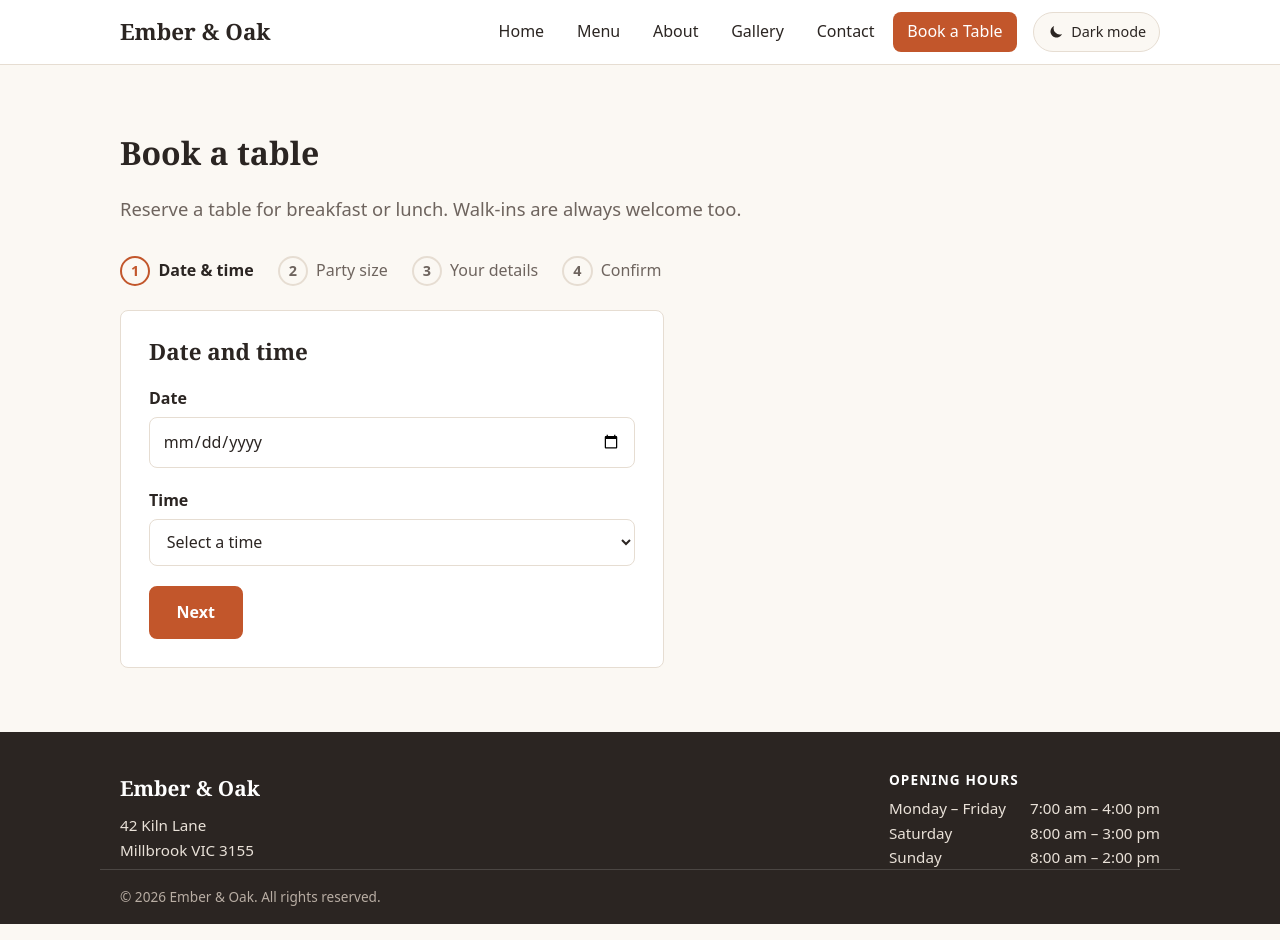
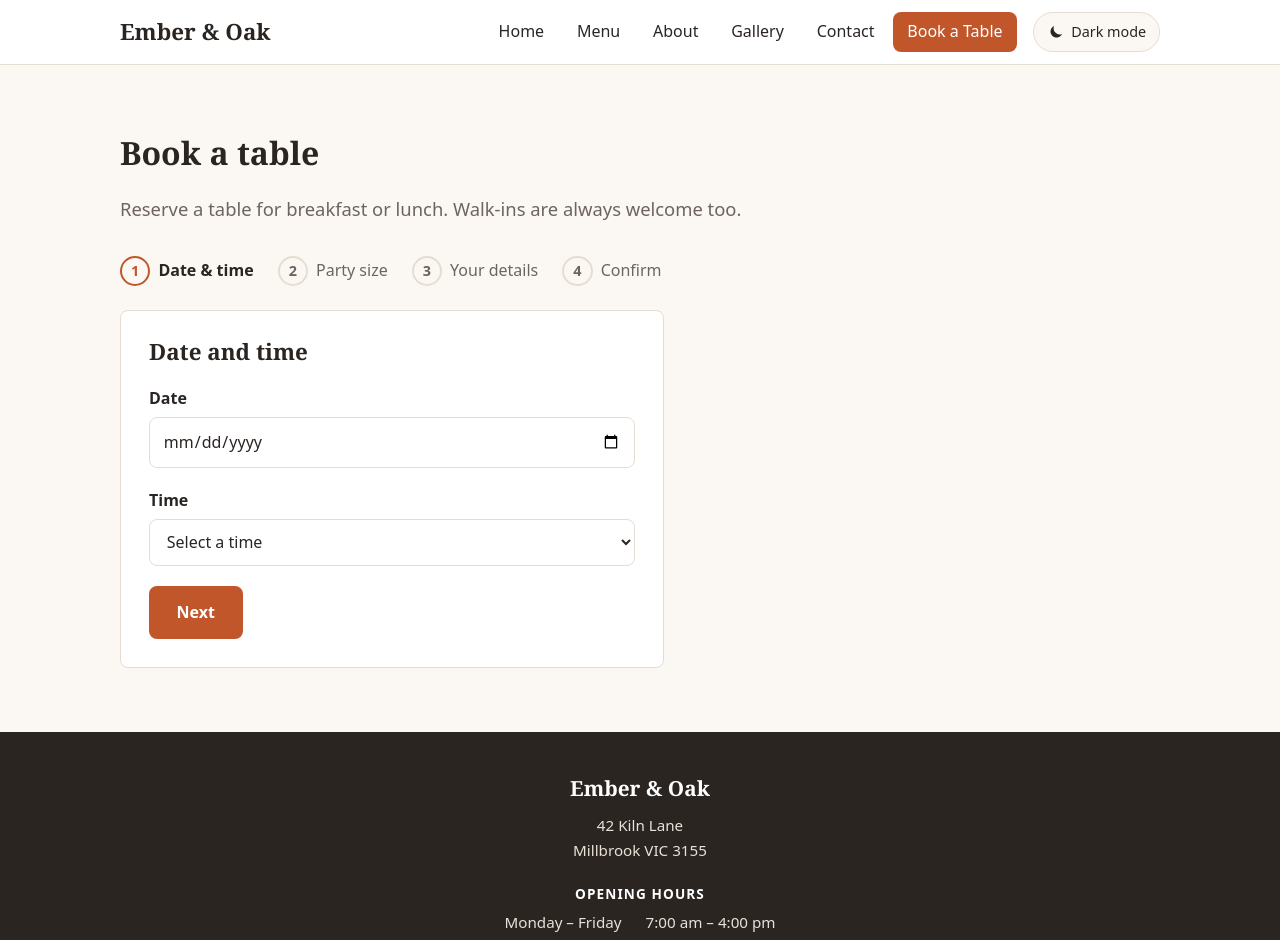
Before and after one commit to Vivid-Clarity/DeepTech-test-repo, a React (Vite) app: page /book in a window 1280 px wide. Shown: the top 940 px of the page. Built offline with nearby package versions, Linux system fonts and the light colour scheme.

Commit message:
Center footer content and stack columns

```diff
--- a/src/components/Footer.css
+++ b/src/components/Footer.css
@@ -7,9 +7,10 @@
 
 .footer-inner {
   display: flex;
-  justify-content: space-between;
-  flex-wrap: wrap;
-  gap: 2rem;
+  flex-direction: column;
+  align-items: center;
+  gap: 1.5rem;
+  text-align: center;
 }
 
 .footer-brand {
@@ -52,6 +53,7 @@
   border-top: 1px solid rgba(255, 255, 255, 0.15);
   font-size: 0.85rem;
   color: #b8ada3;
+  text-align: center;
 }
 
 .footer-bottom p {
```
